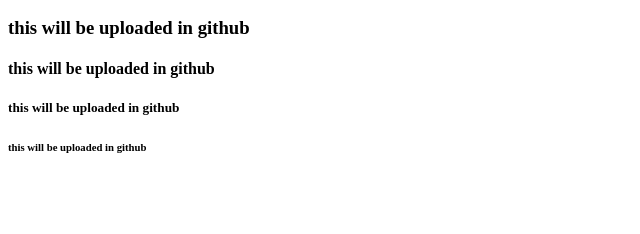
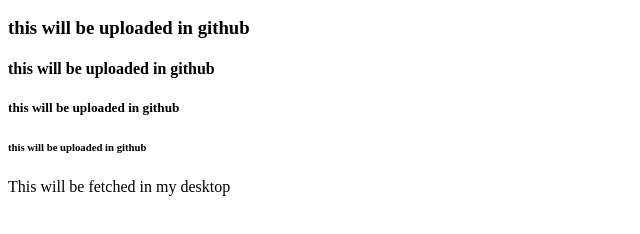
Before and after one commit to JanIvan-ctrl/blue-phenix-webproject, a plain HTML site: page index.html in a window 1280 px wide. Shown: the part 110-344 px from the top of the page, without its empty margins (0-640 px from the left). Drawn offline with Linux system fonts and the light colour scheme.

Commit message:
updated index

```diff
--- a/index.html
+++ b/index.html
@@ -12,5 +12,6 @@
     <h4>this will be uploaded in github</h4>
     <h5>this will be uploaded in github</h5>
     <h6>this will be uploaded in github</h6>
+        <p>This will be fetched in my desktop</p>
 </body>
 </html>
```
